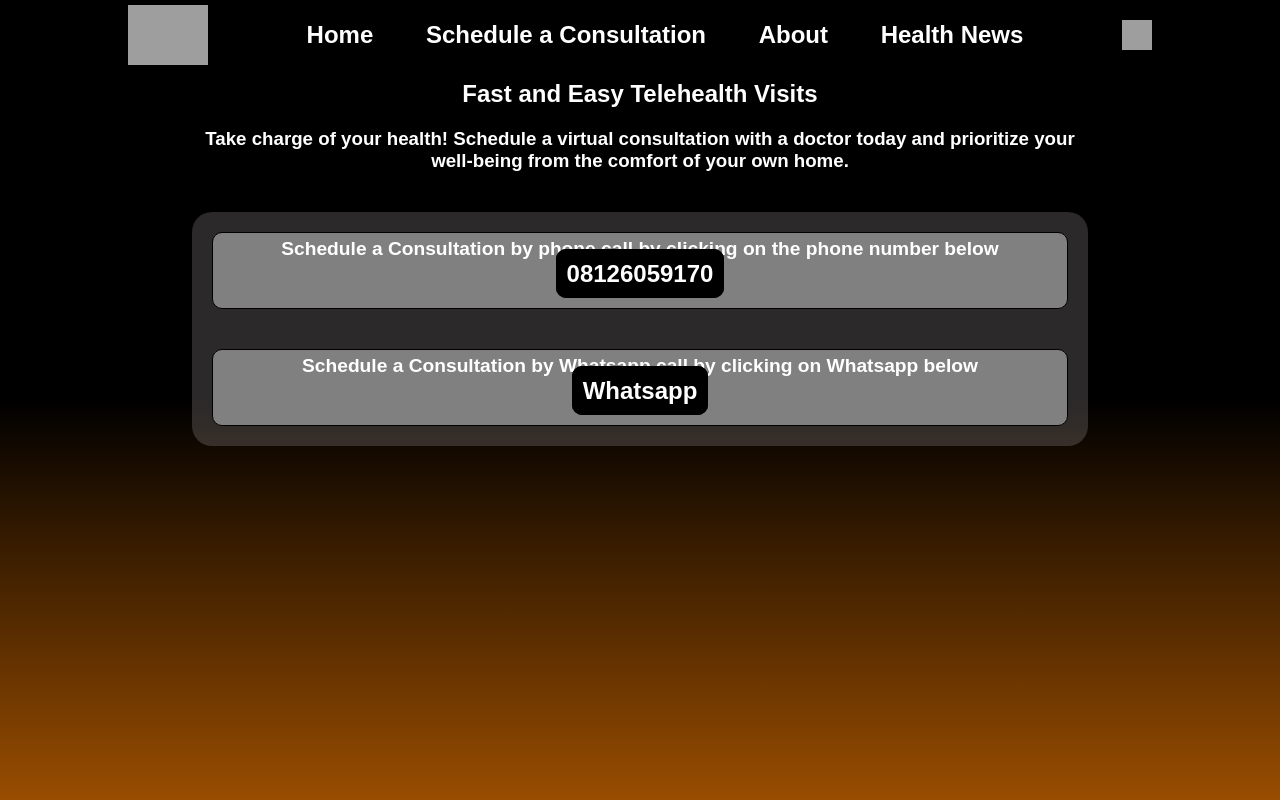
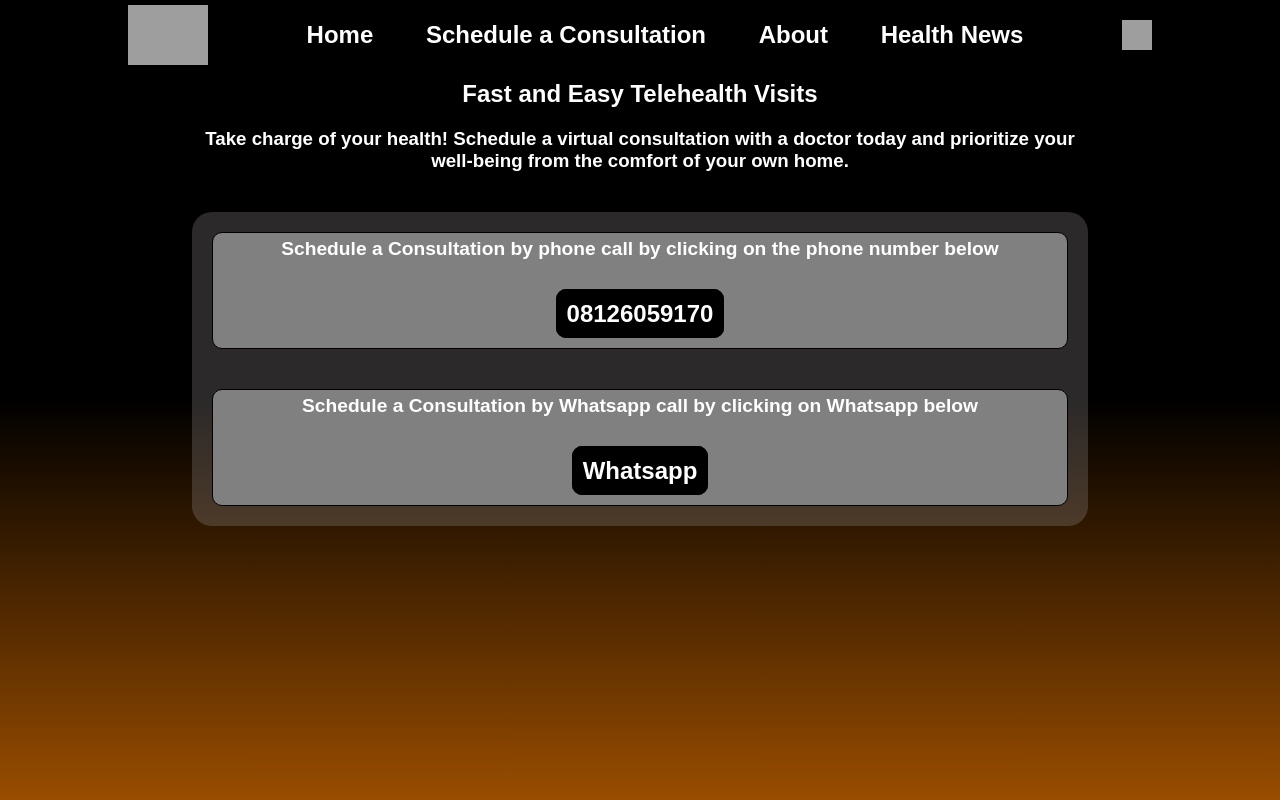
Before and after one commit to richard-olajuwon/Healthflex, a React (Create React App) app: page /consultation in a window 1280 px wide. Built offline with nearby package versions, Linux system fonts and the light colour scheme; grey boxes are pictures that could not be loaded.

Commit message:
fixed header height & also anchor in schedule.js

```diff
--- a/src/component/Header.js
+++ b/src/component/Header.js
@@ -20,7 +20,13 @@ export default function Header(){
     const dropdownDisplay = {
         visibility: dropdownOpen === false ? 'collapse' : 'visible',
         transform: dropdownOpen === false ? 'translateY(-60vh)' : 'translateY(0)',
-        transition: 'all 1s ease'
+        transition: 'all 1s ease',
+        background : theme === 'dark' ? '#000000' : '#ffffff',
+        color: theme === 'dark' ? '#ffffff' : '#000000',
+        width: '100%',
+        display: window.innerWidth < 930 ? 'flex' : 'none',
+        flexDirection: 'column',
+        alignItems: 'center'
     }
 
     const anchorTag = {
@@ -30,7 +36,8 @@ export default function Header(){
 
     const headerTheme = {
         background : theme === 'dark' ? '#000000' : '#ffffff',
-        color: theme === 'dark' ? '#ffffff' : '#000000'
+        color: theme === 'dark' ? '#ffffff' : '#000000',
+        height: dropdownOpen === false ? '60px' : 'auto'
     }
 
     return(
--- a/src/component/Schedule.js
+++ b/src/component/Schedule.js
@@ -36,13 +36,14 @@ export default function Schedule(){
 
             <div className="schedule-types">
                 <div>
-                    Schedule a Consultation by phone call by clicking on the phone number below
-                    <br/>
+                    <h4>Schedule a Consultation by phone call by clicking on the phone number below</h4>
+
                     <Link to='tel:08126059170' style={anchorTag}>08126059170</Link>
                 </div>
 
-                <div>Schedule a Consultation by Whatsapp call by clicking on Whatsapp below
-                    <br/>
+                <div>
+                    <h4>Schedule a Consultation by Whatsapp call by clicking on Whatsapp below</h4>
+
                     <Link to="https://wa.me/2348126059170" style={anchorTag}>Whatsapp</Link>
                 </div>
 
--- a/src/component/header.css
+++ b/src/component/header.css
@@ -1,12 +1,12 @@
 .header{
     width: 100vw;
-    height: 60px;
     display: flex;
     flex-direction: column;
     align-items: center;
     padding-top: 5px;
     position: fixed;
     z-index: 1;
+    border-bottom: 2px solid #000000;
 }
 
 .mobile-header{
@@ -66,6 +66,7 @@
 .routes{
     font-size: 1.5rem;
     margin: 15px 0;
+    width: 320px;
 }
 
 /*=========Media Queries==========*/
@@ -82,7 +83,6 @@
         width: 90%;
         justify-content: space-between;
         align-items: center;
-        border-bottom: 2px solid #000000;
     }
 
     .window-header-link{
@@ -95,6 +95,10 @@
     .theme-toggler-container{
         position: relative;
         right: 0;
+    }
+
+    .routes{
+        width: auto;
     }
 }
 
```
